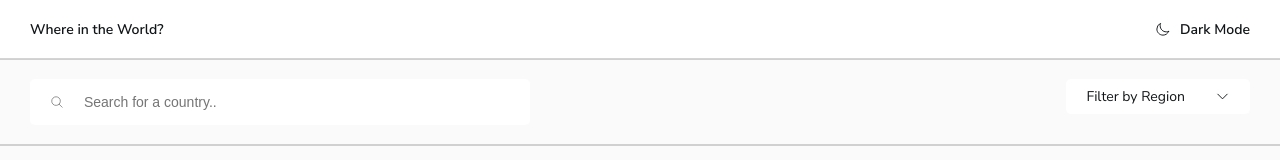
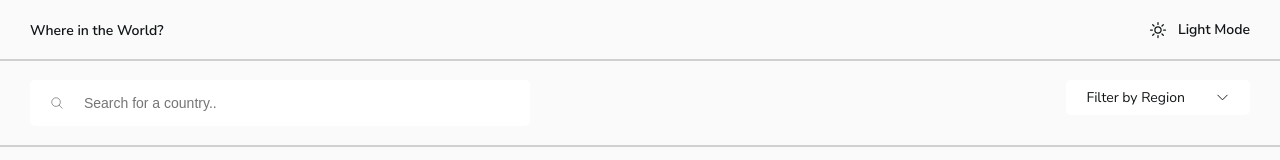
Before and after one commit to Erik5CA/proyectos-frontend, a React (Vite) app in the folder 02-rest-countries/: page / in a window 1280 px wide. Both pictures are taken after a click on the element "Dark Mode". Shown: the top 160 px of the page. Built offline with nearby package versions, Linux system fonts and the light colour scheme.

Commit message:
cambio de tema obscuro y claro

```diff
--- a/02-rest-countries/src/components/BarSup.jsx
+++ b/02-rest-countries/src/components/BarSup.jsx
@@ -1,9 +1,19 @@
+import { useState } from "react";
+
 export default function BarSup() {
+  const [theme, setTheme] = useState("Dark");
+
+  const changeTheme = () => {
+    const root = document.body;
+    root.classList.toggle("light");
+    setTheme(theme === "Dark" ? "Light" : "Dark");
+  };
   return (
     <section className="container-barra element">
       <div className="barra ">
         <h1 className="title">Where in the World?</h1>
-        <div className="container-dark-mode">
+        <div onClick={changeTheme} className="container-dark-mode">
+          {theme === "Dark" ? (
             <svg
               width={"15px"}
               xmlns="http://www.w3.org/2000/svg"
@@ -18,7 +28,24 @@ export default function BarSup() {
                 d="M21.752 15.002A9.72 9.72 0 0 1 18 15.75c-5.385 0-9.75-4.365-9.75-9.75 0-1.33.266-2.597.748-3.752A9.753 9.753 0 0 0 3 11.25C3 16.635 7.365 21 12.75 21a9.753 9.753 0 0 0 9.002-5.998Z"
               />
             </svg>
-          <h4 className="title">Dark Mode</h4>
+          ) : (
+            <svg
+              width={"20px"}
+              xmlns="http://www.w3.org/2000/svg"
+              fill="none"
+              viewBox="0 0 24 24"
+              strokeWidth="1.5"
+              stroke="currentColor"
+            >
+              <path
+                strokeLinecap="round"
+                strokeLinejoin="round"
+                d="M12 3v2.25m6.364.386-1.591 1.591M21 12h-2.25m-.386 6.364-1.591-1.591M12 18.75V21m-4.773-4.227-1.591 1.591M5.25 12H3m4.227-4.773L5.636 5.636M15.75 12a3.75 3.75 0 1 1-7.5 0 3.75 3.75 0 0 1 7.5 0Z"
+              />
+            </svg>
+          )}
+
+          <h4 className="title">{`${theme}`} Mode</h4>
         </div>
       </div>
     </section>
```
Lines whose indentation alone changed are shown as unchanged.
